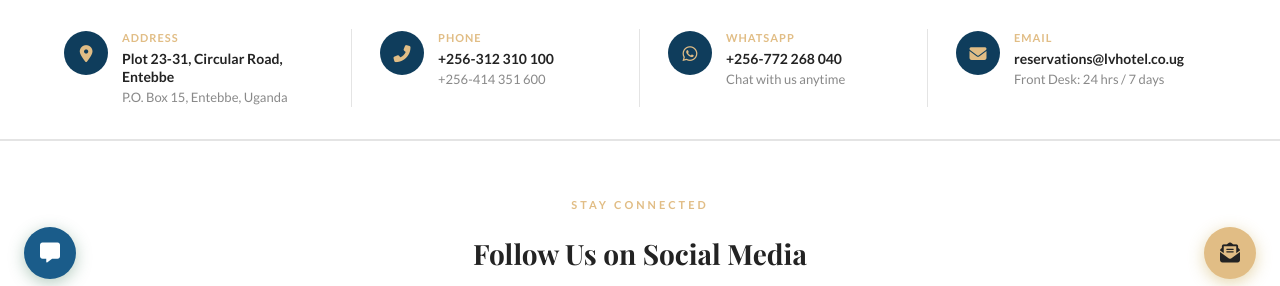
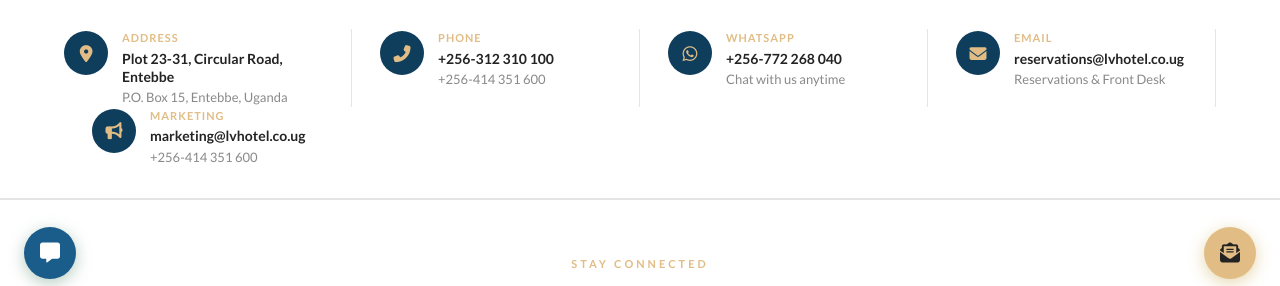
Before and after one commit to elijah997/LVH-Website-Project, a plain HTML site: page contact.html in a window 1280 px wide. Shown: the part 497-783 px from the top of the page. Drawn offline with nearby package versions, Linux system fonts and the light colour scheme; no server answers; a web font is replaced by a local one.

Commit message:
Add files via upload

```diff
--- a/contact.html
+++ b/contact.html
@@ -137,7 +137,15 @@
                     <div class="cqs-body">
                         <span class="cqs-label">Email</span>
                         <a href="mailto:reservations@lvhotel.co.ug" class="cqs-value">reservations@lvhotel.co.ug</a>
-                        <span class="cqs-sub">Front Desk: 24 hrs / 7 days</span>
+                        <span class="cqs-sub">Reservations &amp; Front Desk</span>
+                    </div>
+                </div>
+                <div class="cqs-item">
+                    <div class="cqs-icon"><i class="fas fa-bullhorn"></i></div>
+                    <div class="cqs-body">
+                        <span class="cqs-label">Marketing</span>
+                        <a href="mailto:marketing@lvhotel.co.ug" class="cqs-value">marketing@lvhotel.co.ug</a>
+                        <a href="tel:+256414351600" class="cqs-sub">+256-414 351 600</a>
                     </div>
                 </div>
             </div>
```
